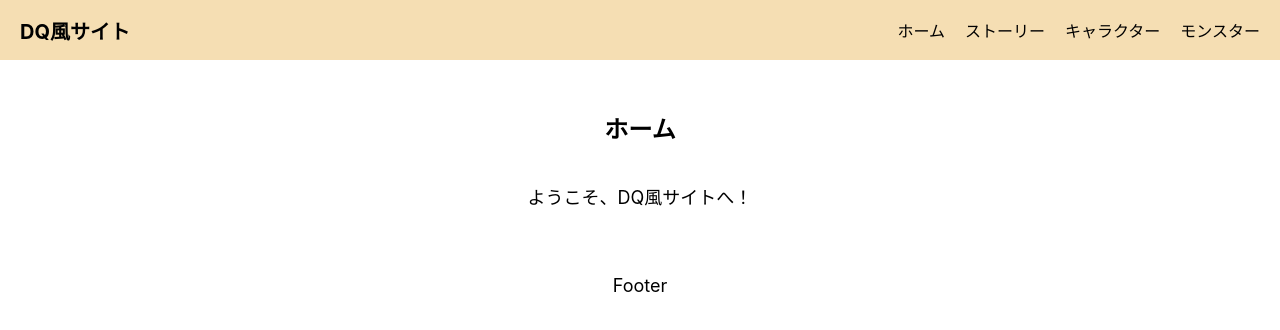
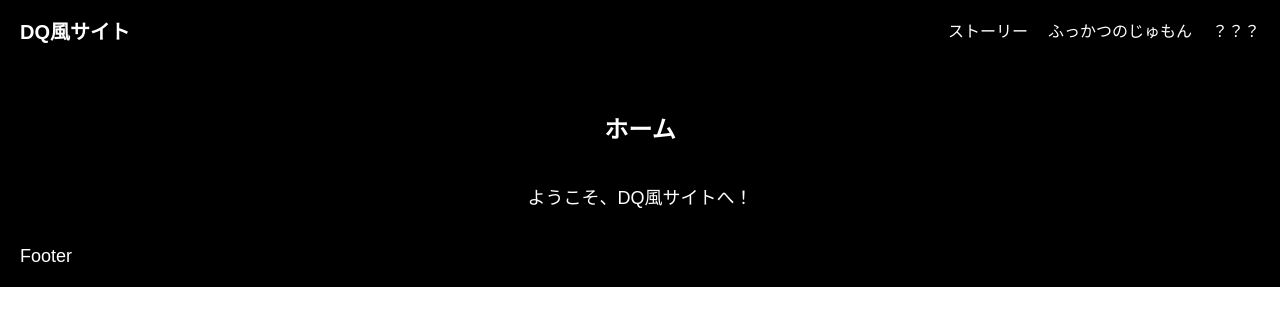
Before and after one commit to Naoki-Orimi/portfolio, a React (Create React App) app: page / in a window 1280 px wide. Shown: the top 330 px of the page. Built offline with nearby package versions, Linux system fonts and the light colour scheme.

Commit message:
レイアウト作成

```diff
--- a/src/App.js
+++ b/src/App.js
@@ -3,20 +3,30 @@ import { BrowserRouter as Router, Routes, Route, Redirect } from 'react-router-d
 import Header from './components/Header';
 import Main from './components/Main';
 import Footer from './components/Footer';
+import styled from "styled-components";
 
 import './App.css';
 
 function App() {
   return (
     <Router>
-      <div className='App'>
-        <Header />
-        <Main />
-        <Footer />
-      </div>
+      <StyledApp>
+        <div className='App'>
+          <Header />
+          <Main />
+          <Footer />
+        </div>
+      </StyledApp>
     </Router>
 
   );
 }
 
+const StyledApp = styled.header`
+  background-color: black;
+  font-family: 'DotGothic16', sans-serif;
+  color: white;
+
+`;
+
 export default App;
--- a/src/components/Footer.js
+++ b/src/components/Footer.js
@@ -3,17 +3,18 @@ import styled from "styled-components";
 
 const Footer = () => {
     return (
-      <Foot>
+      <StyledFooter>
         <Message>Footer</Message>
-      </Foot>
+      </StyledFooter>
     );
   };
 
-const Foot = styled.main`
+const StyledFooter = styled.header`
   display: flex;
-  flex-direction: column;
+  justify-content: space-between;
   align-items: center;
-  margin-top: 30px;
+  height: 60px;
+  padding: 0 20px;
 `;
 
 const Heading = styled.h2`
--- a/src/components/Header.js
+++ b/src/components/Header.js
@@ -6,10 +6,10 @@ const Header = () => {
     <StyledHeader>
       <Title>DQ風サイト</Title>
       <Navigation>
-        <li>ホーム</li>
         <li>ストーリー</li>
-        <li>キャラクター</li>
-        <li>モンスター</li>
+        <li>ふっかつのじゅもん</li>
+        {/* パルプンテ表示して、ランダムで何か起こす*/}
+        <li>？？？</li>
       </Navigation>
     </StyledHeader>
   );
@@ -20,7 +20,6 @@ const StyledHeader = styled.header`
   justify-content: space-between;
   align-items: center;
   height: 60px;
-  background-color: #f5deb3;
   padding: 0 20px;
 `;
 
```
